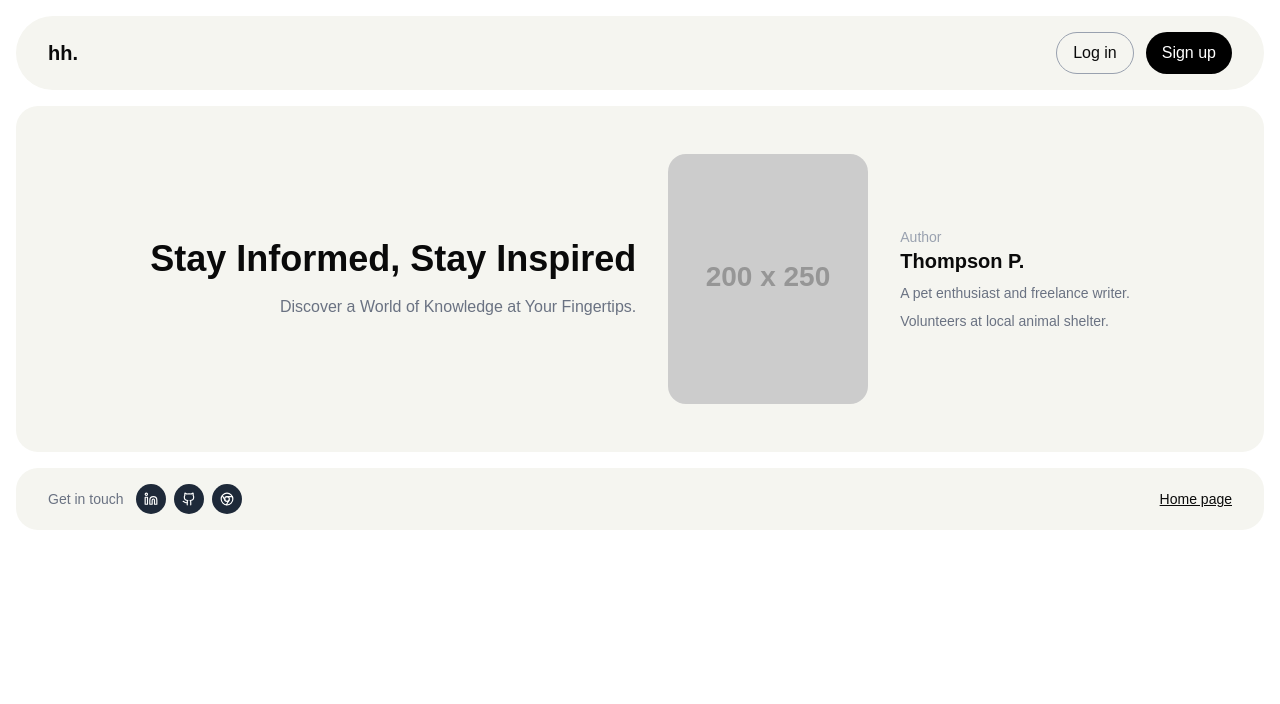
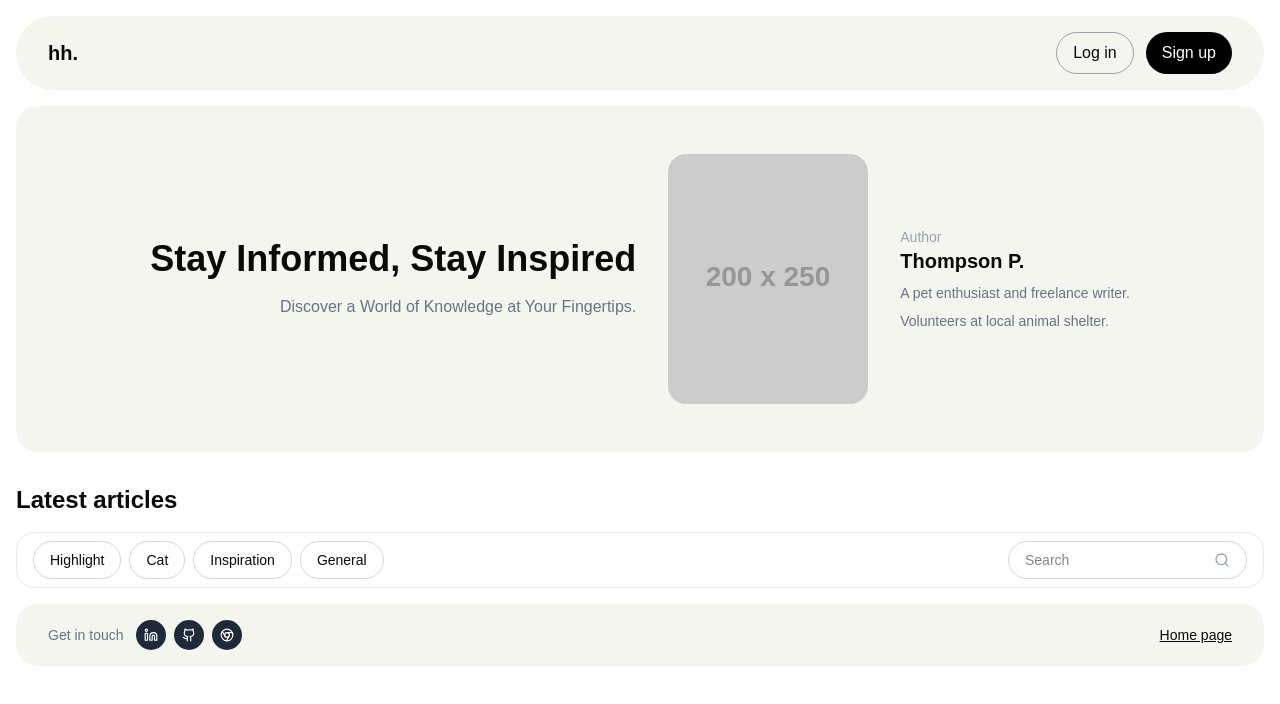
Before and after one commit to Memieemmy/TinyLearn, a React (Vite) app: page / in a window 1280 px wide. Shown: the top 704 px of the page. Built offline with nearby package versions, Linux system fonts and the light colour scheme.

Commit message:
feat: add article section component

```diff
--- a/src/App.jsx
+++ b/src/App.jsx
@@ -1,10 +1,12 @@
 import { NavBar, HeroSection, Footer } from "./components/components";
+import { ArticleSection } from "./components/ArticleSection";
 
 function App() {
   return (
     <div>
       <NavBar />
       <HeroSection />
+      <ArticleSection />
       <Footer />
     </div>
   );
--- /dev/null
+++ b/src/components/ArticleSection.jsx
@@ -0,0 +1,31 @@
+import { Search } from "lucide-react";
+
+const tabs = ["Highlight", "Cat", "Inspiration", "General"];
+
+export function ArticleSection() {
+  return (
+    <section className="px-4 mt-8">
+      <h2 className="text-2xl font-bold mb-4">Latest articles</h2>
+      <div className="flex items-center justify-between border border-gray-200 rounded-2xl px-4 py-2">
+        <div className="flex gap-2">
+          {tabs.map((tab) => (
+            <button
+              key={tab}
+              className="px-4 py-2 rounded-full border border-gray-300 text-sm hover:bg-gray-100"
+            >
+              {tab}
+            </button>
+          ))}
+        </div>
+        <div className="flex items-center gap-2 border border-gray-300 rounded-full px-4 py-2">
+          <input
+            type="text"
+            placeholder="Search"
+            className="outline-none text-sm bg-transparent"
+          />
+          <Search size={16} className="text-gray-400" />
+        </div>
+      </div>
+    </section>
+  );
+}
```
